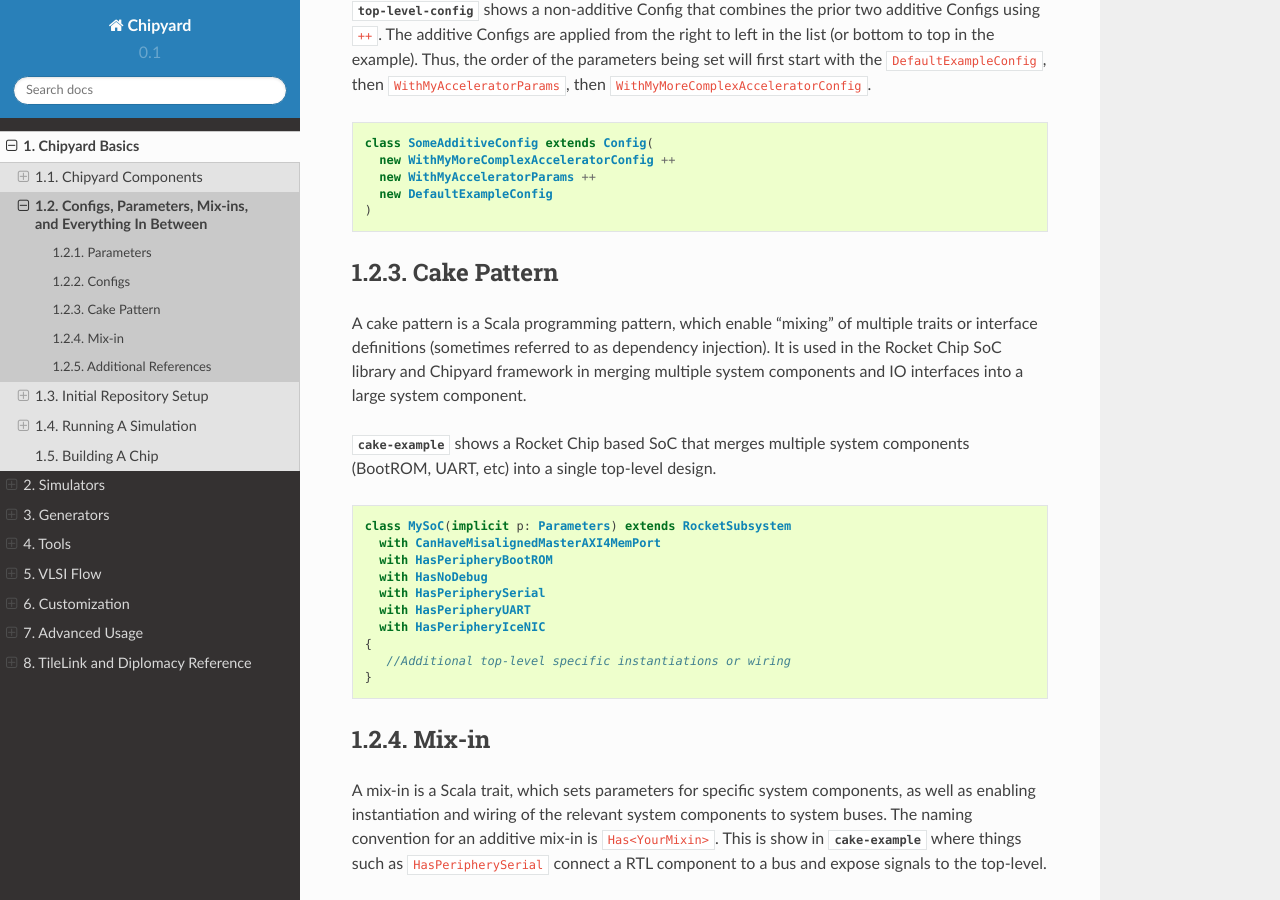
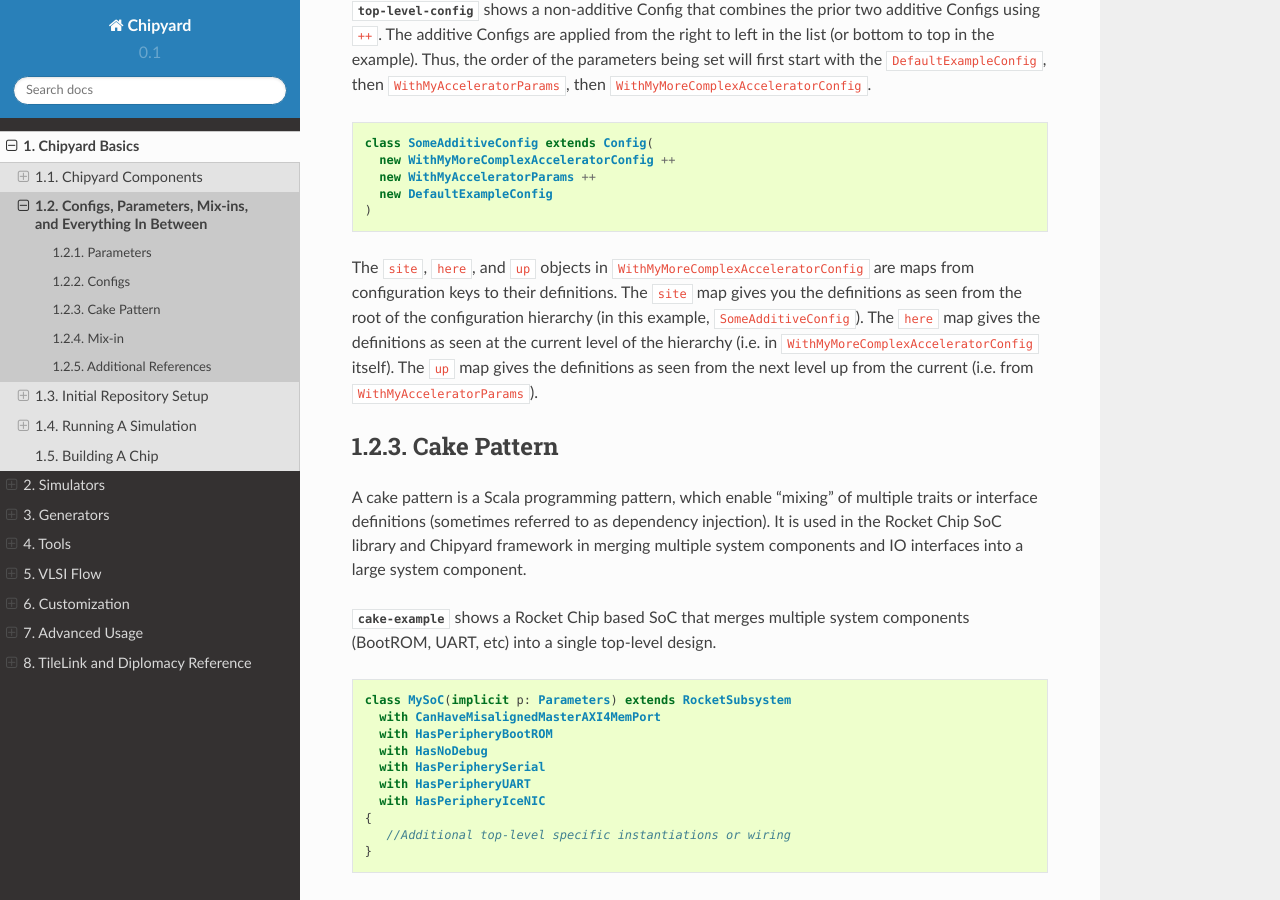
Before and after one commit to ucb-bar/chipyard, a Sphinx documentation site: the page built from docs/Chipyard-Basics/Configs-Parameters-Mixins.rst, in a window 1280 px wide and 900 px high, scrolled down 1343 px. Built offline with Sphinx 7.4.7 and the Read the Docs theme 2.0.0, drawn with Linux system fonts in a browser that asks for light colours.

Commit message:
a bit more explanation of site, here, up

```diff
--- a/docs/Chipyard-Basics/Configs-Parameters-Mixins.rst
+++ b/docs/Chipyard-Basics/Configs-Parameters-Mixins.rst
@@ -65,6 +65,11 @@ Thus, the order of the parameters being set will first start with the ``DefaultE
     new DefaultExampleConfig
   )
 
+The ``site``, ``here``, and ``up`` objects in ``WithMyMoreComplexAcceleratorConfig`` are maps from configuration keys to their definitions.
+The ``site`` map gives you the definitions as seen from the root of the configuration hierarchy (in this example, ``SomeAdditiveConfig``).
+The ``here`` map gives the definitions as seen at the current level of the hierarchy (i.e. in ``WithMyMoreComplexAcceleratorConfig`` itself).
+The ``up`` map gives the definitions as seen from the next level up from the current (i.e. from ``WithMyAcceleratorParams``).
+
 Cake Pattern
 -------------------------
 
```
